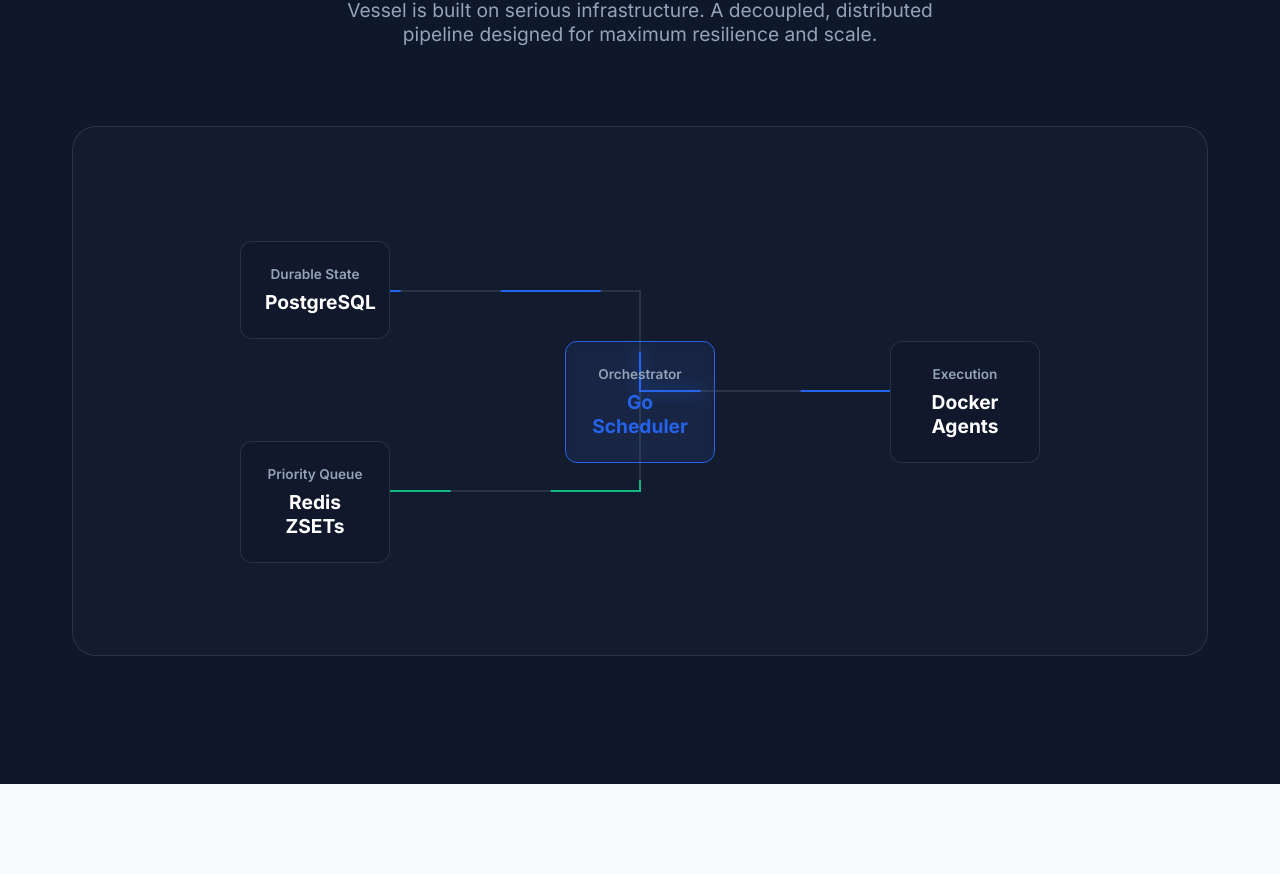
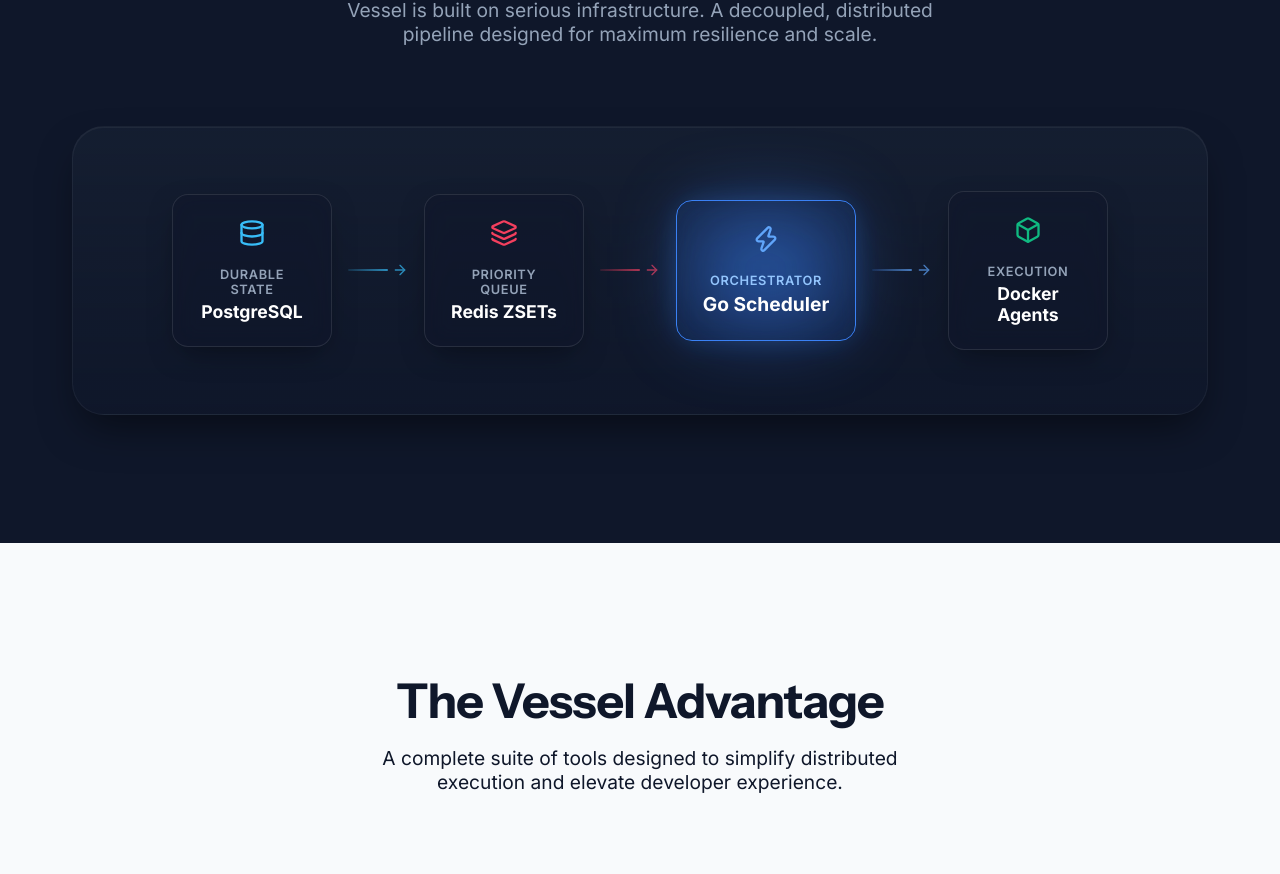
Before and after one commit to abhayguptas/vessel, a React (Vite) app in the folder web-layer/landing-page/: page / in a window 1280 px wide. Shown: the part 1859-2733 px from the top of the page. Built offline with nearby package versions, Linux system fonts and the light colour scheme.

Commit message:
style(ui): redesign architecture diagram to premium glassmorphism layout

```diff
--- a/web-layer/landing-page/src/pages/Landing.tsx
+++ b/web-layer/landing-page/src/pages/Landing.tsx
@@ -2,7 +2,7 @@
 import { Link } from 'react-router-dom';
 import { VesselLogo } from '../Logo';
 import {
-  Activity, Box, Zap,
+  Activity, Box, Zap, Database, Layers,
   ArrowRight, Code, LayoutDashboard, Settings, Key, Terminal
 } from 'lucide-react';
 
@@ -209,68 +209,67 @@
         </div>
 
         <div className="scroll-reveal delay-2" style={{
-          background: 'rgba(255,255,255,0.02)',
-          border: '1px solid var(--border-dark)',
-          borderRadius: '24px',
-          padding: '4rem',
-          position: 'relative'
+          background: 'linear-gradient(180deg, rgba(30, 41, 59, 0.4) 0%, rgba(15, 23, 42, 0.8) 100%)',
+          border: '1px solid rgba(255, 255, 255, 0.05)',
+          borderRadius: '32px',
+          padding: '4rem 2rem',
+          position: 'relative',
+          boxShadow: 'inset 0 1px 0 0 rgba(255, 255, 255, 0.05), 0 20px 40px -10px rgba(0,0,0,0.5)',
+          display: 'flex',
+          justifyContent: 'center',
+          alignItems: 'center',
+          gap: '1rem',
+          flexWrap: 'wrap'
         }}>
-          {/* SVG Diagram with Animations */}
-          <div style={{ position: 'relative', width: '100%', maxWidth: '800px', margin: '0 auto', height: '400px' }}>
 
-            {/* Connection Lines */}
-            <svg style={{ position: 'absolute', top: 0, left: 0, width: '100%', height: '100%', zIndex: 0 }}>
-              <path
-                d="M 150 100 L 400 100 L 400 200 L 650 200"
-                fill="none"
-                stroke="var(--border-dark)"
-                strokeWidth="2"
-              />
-              <path
-                d="M 150 100 L 400 100 L 400 200 L 650 200"
-                fill="none"
-                stroke="var(--accent-primary)"
-                strokeWidth="2"
-                strokeDasharray="100"
-                style={{ animation: 'dash 3s linear infinite' }}
-              />
+          {/* PostgreSQL Node */}
+          <div style={{ background: 'rgba(15, 23, 42, 0.6)', border: '1px solid rgba(255,255,255,0.1)', padding: '1.5rem', borderRadius: '16px', textAlign: 'center', width: '160px', backdropFilter: 'blur(12px)', boxShadow: '0 10px 30px -10px rgba(0,0,0,0.5)' }}>
+            <Database size={28} color="#38bdf8" style={{ margin: '0 auto 1rem' }} />
+            <div style={{ fontSize: '0.8rem', color: 'var(--text-muted-inverse)', marginBottom: '0.25rem', fontWeight: 600, textTransform: 'uppercase', letterSpacing: '0.05em' }}>Durable State</div>
+            <div style={{ fontSize: '1.1rem', fontWeight: 700, color: 'white' }}>PostgreSQL</div>
+          </div>
 
-              <path
-                d="M 150 300 L 400 300 L 400 200"
-                fill="none"
-                stroke="var(--border-dark)"
-                strokeWidth="2"
-              />
-              <path
-                d="M 150 300 L 400 300 L 400 200"
-                fill="none"
-                stroke="#10b981"
-                strokeWidth="2"
-                strokeDasharray="100"
-                style={{ animation: 'dash 3s linear infinite 1.5s' }}
-              />
-            </svg>
+          {/* Animated Flow Arrow */}
+          <div style={{ display: 'flex', alignItems: 'center', gap: '4px', opacity: 0.7 }}>
+             <div style={{ width: '40px', height: '2px', background: 'linear-gradient(90deg, rgba(56, 189, 248, 0.2) 0%, #38bdf8 100%)', borderRadius: '2px' }}></div>
+             <ArrowRight size={16} color="#38bdf8" />
+          </div>
 
-            {/* Nodes */}
-            <div style={{ position: 'absolute', top: '50px', left: '0', width: '150px', background: 'var(--bg-glass-dark)', border: '1px solid var(--border-dark)', padding: '1.5rem', borderRadius: '12px', textAlign: 'center', zIndex: 1, backdropFilter: 'blur(8px)' }}>
-              <div style={{ fontSize: '0.85rem', color: 'var(--text-muted-inverse)', marginBottom: '0.5rem', fontWeight: 600 }}>Durable State</div>
-              <div style={{ fontSize: '1.2rem', fontWeight: 700 }}>PostgreSQL</div>
+          {/* Redis Node */}
+          <div style={{ background: 'rgba(15, 23, 42, 0.6)', border: '1px solid rgba(255,255,255,0.1)', padding: '1.5rem', borderRadius: '16px', textAlign: 'center', width: '160px', backdropFilter: 'blur(12px)', boxShadow: '0 10px 30px -10px rgba(0,0,0,0.5)' }}>
+            <Layers size={28} color="#f43f5e" style={{ margin: '0 auto 1rem' }} />
+            <div style={{ fontSize: '0.8rem', color: 'var(--text-muted-inverse)', marginBottom: '0.25rem', fontWeight: 600, textTransform: 'uppercase', letterSpacing: '0.05em' }}>Priority Queue</div>
+            <div style={{ fontSize: '1.1rem', fontWeight: 700, color: 'white' }}>Redis ZSETs</div>
+          </div>
+
+          {/* Animated Flow Arrow */}
+          <div style={{ display: 'flex', alignItems: 'center', gap: '4px', opacity: 0.7 }}>
+             <div style={{ width: '40px', height: '2px', background: 'linear-gradient(90deg, rgba(244, 63, 94, 0.2) 0%, #f43f5e 100%)', borderRadius: '2px' }}></div>
+             <ArrowRight size={16} color="#f43f5e" />
+          </div>
+
+          {/* Go Scheduler Node (Highlighted) */}
+          <div style={{ background: 'rgba(37, 99, 235, 0.1)', border: '1px solid #3b82f6', padding: '1.5rem', borderRadius: '16px', textAlign: 'center', width: '180px', backdropFilter: 'blur(12px)', boxShadow: '0 0 30px -5px rgba(59, 130, 246, 0.3)', position: 'relative' }}>
+            {/* Glowing orb behind */}
+            <div style={{ position: 'absolute', top: '50%', left: '50%', transform: 'translate(-50%, -50%)', width: '80%', height: '80%', background: '#3b82f6', filter: 'blur(40px)', opacity: 0.2, zIndex: 0, animation: 'pulseOpacity 4s ease-in-out infinite' }}></div>
+            <div style={{ position: 'relative', zIndex: 1 }}>
+              <Zap size={28} color="#60a5fa" style={{ margin: '0 auto 1rem' }} />
+              <div style={{ fontSize: '0.8rem', color: '#93c5fd', marginBottom: '0.25rem', fontWeight: 600, textTransform: 'uppercase', letterSpacing: '0.05em' }}>Orchestrator</div>
+              <div style={{ fontSize: '1.2rem', fontWeight: 700, color: 'white' }}>Go Scheduler</div>
             </div>
+          </div>
 
-            <div style={{ position: 'absolute', top: '250px', left: '0', width: '150px', background: 'var(--bg-glass-dark)', border: '1px solid var(--border-dark)', padding: '1.5rem', borderRadius: '12px', textAlign: 'center', zIndex: 1, backdropFilter: 'blur(8px)' }}>
-              <div style={{ fontSize: '0.85rem', color: 'var(--text-muted-inverse)', marginBottom: '0.5rem', fontWeight: 600 }}>Priority Queue</div>
-              <div style={{ fontSize: '1.2rem', fontWeight: 700 }}>Redis ZSETs</div>
-            </div>
+          {/* Animated Flow Arrow */}
+          <div style={{ display: 'flex', alignItems: 'center', gap: '4px', opacity: 0.7 }}>
+             <div style={{ width: '40px', height: '2px', background: 'linear-gradient(90deg, rgba(59, 130, 246, 0.2) 0%, #60a5fa 100%)', borderRadius: '2px' }}></div>
+             <ArrowRight size={16} color="#60a5fa" />
+          </div>
 
-            <div style={{ position: 'absolute', top: '150px', left: '325px', width: '150px', background: 'rgba(37, 99, 235, 0.1)', border: '1px solid var(--accent-primary)', padding: '1.5rem', borderRadius: '12px', textAlign: 'center', zIndex: 1, backdropFilter: 'blur(8px)' }}>
-              <div style={{ fontSize: '0.85rem', color: 'var(--text-muted-inverse)', marginBottom: '0.5rem', fontWeight: 600 }}>Orchestrator</div>
-              <div style={{ fontSize: '1.2rem', fontWeight: 700, color: 'var(--accent-primary)' }}>Go Scheduler</div>
-            </div>
-
-            <div style={{ position: 'absolute', top: '150px', left: '650px', width: '150px', background: 'var(--bg-glass-dark)', border: '1px solid var(--border-dark)', padding: '1.5rem', borderRadius: '12px', textAlign: 'center', zIndex: 1, backdropFilter: 'blur(8px)' }}>
-              <div style={{ fontSize: '0.85rem', color: 'var(--text-muted-inverse)', marginBottom: '0.5rem', fontWeight: 600 }}>Execution</div>
-              <div style={{ fontSize: '1.2rem', fontWeight: 700 }}>Docker Agents</div>
-            </div>
+          {/* Docker Node */}
+          <div style={{ background: 'rgba(15, 23, 42, 0.6)', border: '1px solid rgba(255,255,255,0.1)', padding: '1.5rem', borderRadius: '16px', textAlign: 'center', width: '160px', backdropFilter: 'blur(12px)', boxShadow: '0 10px 30px -10px rgba(0,0,0,0.5)' }}>
+            <Box size={28} color="#10b981" style={{ margin: '0 auto 1rem' }} />
+            <div style={{ fontSize: '0.8rem', color: 'var(--text-muted-inverse)', marginBottom: '0.25rem', fontWeight: 600, textTransform: 'uppercase', letterSpacing: '0.05em' }}>Execution</div>
+            <div style={{ fontSize: '1.1rem', fontWeight: 700, color: 'white' }}>Docker Agents</div>
           </div>
 
         </div>
```
